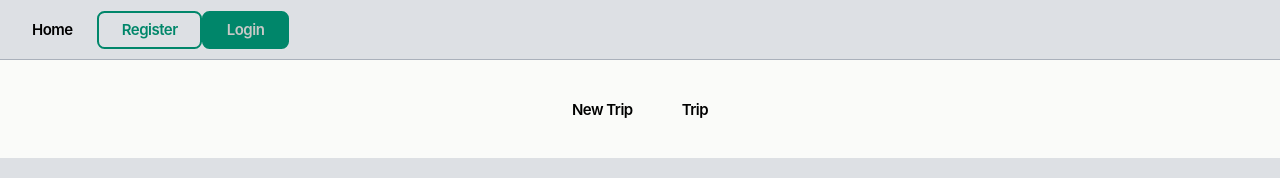
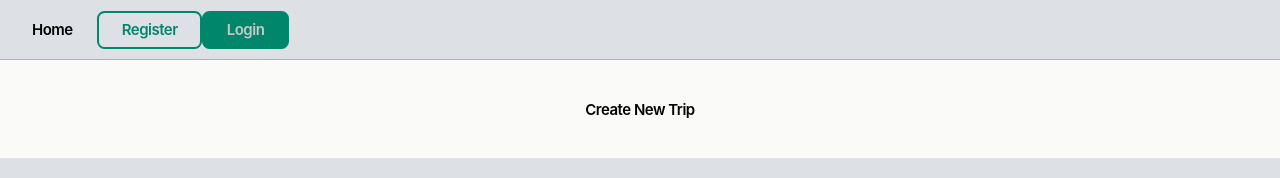
Before and after one commit to roi1410/TriplanerVersal, a React (Vite) app in the folder client/: page /dashboard in a window 1280 px wide. Shown: the top 178 px of the page. Built offline with nearby package versions, Linux system fonts and the light colour scheme; a web font is replaced by a local one.

Commit message:
added guest login routing

```diff
--- a/client/src/App.jsx
+++ b/client/src/App.jsx
@@ -1,6 +1,6 @@
 import "./App.css";
 import { Route, Routes } from "react-router-dom";
-import { ContextProvider } from "./context/AppContext";
+import { AppContext, ContextProvider } from "./context/AppContext";
 import Navbar from "./components/general/Navbar";
 import Home from "./components/general/Home";
 import Login from "./components/general/Login";
@@ -19,8 +19,12 @@ import Hotels from "./components/dashboard/trip/area/Hotels";
 import DailyPlanner from "./components/dashboard/trip/area/DailyPlanner";
 import MyEvents from "./components/dashboard/trip/area/day/MyEvents";
 import MyHotels from "./components/dashboard/trip/area/day/MyHotels";
+import { useContext } from "react";
 
 function App() {
+  const {user} = useContext(AppContext);
+
+
   return (
     <div>
       <ContextProvider>
@@ -32,12 +36,16 @@ function App() {
             <Route path="/" element={<Home />} />
             <Route path="/login" element={<Login />} />
             <Route path="/register" element={<Register />} />
-            <Route path="/dashboard" element={<Dashboard />}/>
+            {user._id ?
+              (<Route path="/dashboard" element={<Dashboard />}/>)
+             :
+              (<Route path="/dashboard" element={<NewTrip />} />)
+            }
               <Route path="/dashboard/new-trip" element={<NewTrip />} />
               <Route path="/dashboard/trip-planner" element={<TripPlanner />}/>
-                <Route path="/dashboard/trip-planner/payment" element={<Payment />} />
-                <Route path="/dashboard/trip-planner/flights" element={<Flights />} />
-                <Route path="/dashboard/trip-planner/area" element={<Area />}>
+              <Route path="/dashboard/trip-planner/payment" element={<Payment />} />
+              <Route path="/dashboard/trip-planner/flights" element={<Flights />} />
+              <Route path="/dashboard/trip-planner/area" element={<Area />}>
                   <Route path="/dashboard/trip-planner/area/overview" element={<Overview />} />
                   <Route path="/dashboard/trip-planner/area/events" element={<Events />} />
                   <Route path="/dashboard/trip-planner/area/hotels" element={<Hotels />} />
--- a/client/src/components/dashboard/Dashboard.jsx
+++ b/client/src/components/dashboard/Dashboard.jsx
@@ -1,8 +1,9 @@
-import React, { useEffect } from "react";
+import React, { useContext, useEffect } from "react";
 import { useNavigate } from "react-router-dom";
+import { AppContext } from "../../context/AppContext";
 
 function Dashboard() {
-
+  const { user } = useContext(AppContext);
   const navigate = useNavigate();
 
   const handleExistingTrip = () => {
@@ -15,7 +16,7 @@ function Dashboard() {
   return (
     <div>
       <button onClick={handleNewTrip}>New Trip</button>
-      <button onClick={handleExistingTrip}>Trip</button>
+      {user._id && <button onClick={handleExistingTrip}>Trip</button>}
     </div>
   );
 }
--- a/client/src/components/dashboard/NewTrip.jsx
+++ b/client/src/components/dashboard/NewTrip.jsx
@@ -1,9 +1,10 @@
-import React from "react";
+import React, { useContext } from "react";
 import { useNavigate } from "react-router-dom";
 import { IoMdArrowRoundBack } from "react-icons/io";
-
+import { AppContext } from "../../context/AppContext";
 
 function NewTrip() {
+  const { user } = useContext(AppContext);
   const navigate = useNavigate();
 
   const handleGoBack = () => {
@@ -16,7 +17,9 @@ function NewTrip() {
 
   return (
     <div>
-      <IoMdArrowRoundBack onClick={handleGoBack} className="go-back"/>
+      {user._id && (
+        <IoMdArrowRoundBack onClick={handleGoBack} className="go-back" />
+      )}
       <button onClick={handleCreateTrip}>Create New Trip</button>
     </div>
   );
--- a/client/src/components/general/Login.jsx
+++ b/client/src/components/general/Login.jsx
@@ -28,7 +28,7 @@ function Login() {
   };
 
   const handleGuestLogin = () =>{
-    navigate("/dashboard");
+    navigate("/dashboard/new-trip");
   }
 
   return (
--- a/client/src/components/general/Register.jsx
+++ b/client/src/components/general/Register.jsx
@@ -39,7 +39,7 @@ function Register() {
   };
 
   const handleGuestLogin = () =>{
-    navigate("/dashboard");
+    navigate("/dashboard/new-trip");
   }
 
   return (
```
